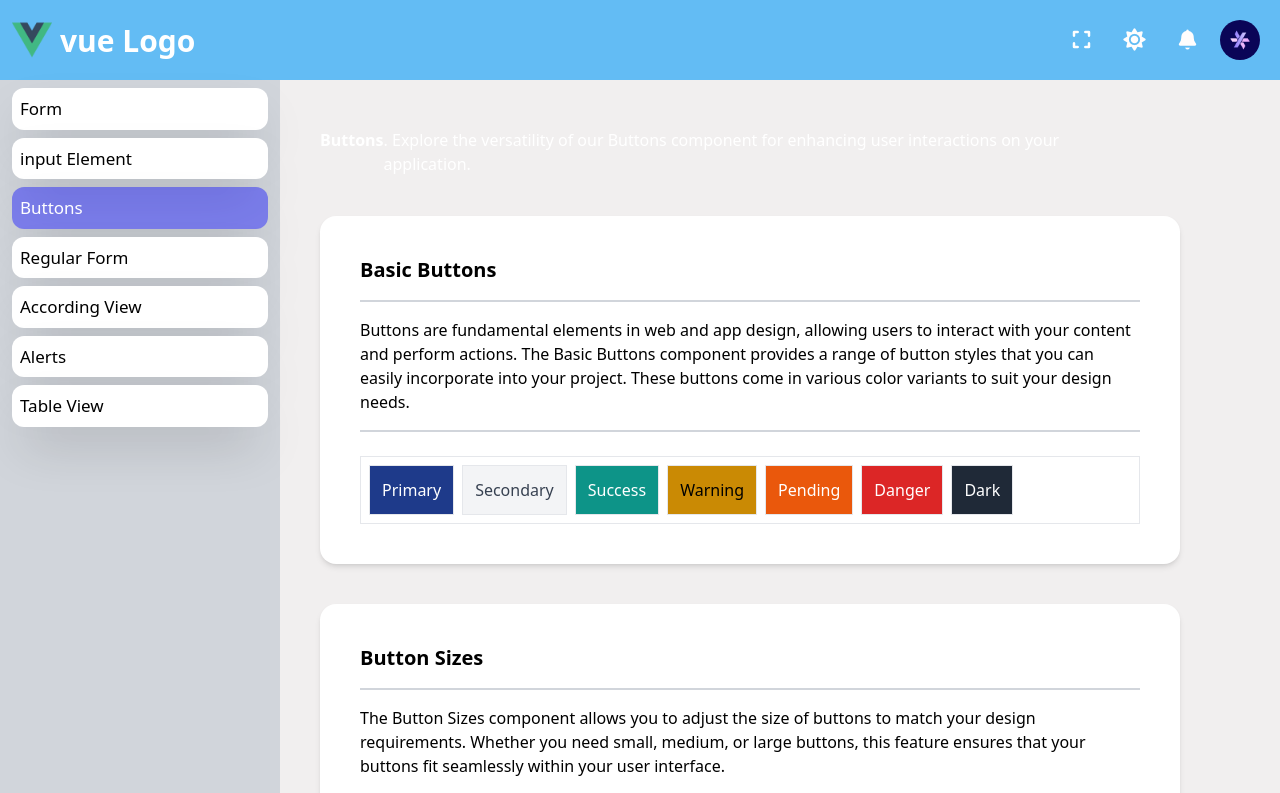
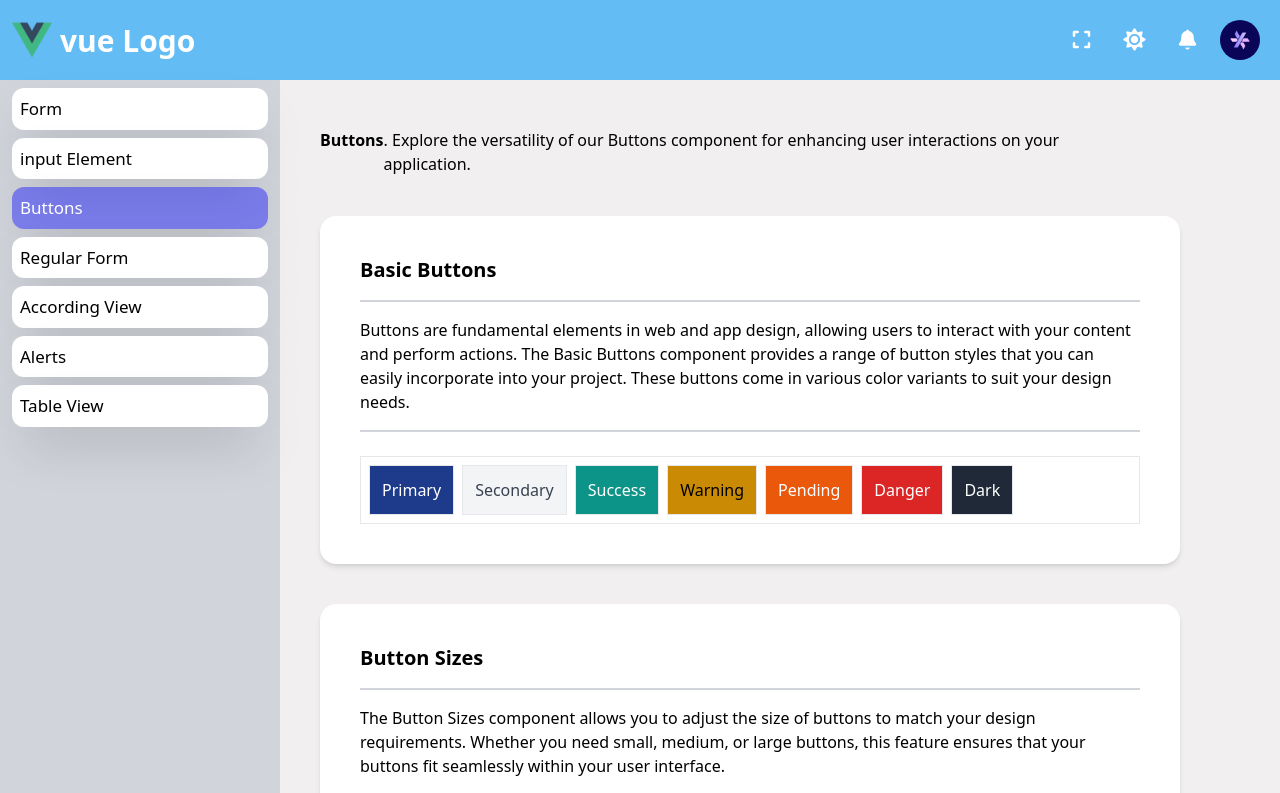
Before and after one commit to cabdikariim242/Ts-Setup, a Vue app: page /buttons in a window 1280 px wide. Shown: the top 793 px of the page. Built offline with nearby package versions, Linux system fonts and the light colour scheme.

Commit message:
changed color

```diff
--- a/src/views/buttons.vue
+++ b/src/views/buttons.vue
@@ -1,6 +1,6 @@
   <template>
     <div class="w-full">
-      <p class="text-white mr-[80px] lg:flex md:hidden hidden"><strong>Buttons</strong> . Explore the versatility of our Buttons component for enhancing user interactions on your application.
+      <p class="text-black mr-[80px] lg:flex md:hidden hidden"><strong>Buttons</strong> . Explore the versatility of our Buttons component for enhancing user interactions on your application.
 </p>
 
 <!-- Basic Buttons -->
@@ -8,7 +8,7 @@
    <BaseCard>
     <h1 class="font-bold text-xl mb-4">Basic Buttons</h1>
     <hr class="my-4 border-t-2 border-gray-300 lg:flex md:flex hidden" />
-    <p class="lg:flex md:flex hidden">Buttons are fundamental elements in web and app design, allowing users to interact with your content and perform actions. The Basic Buttons component provides a range of button styles that you can easily incorporate into your project. These buttons come in various color variants to suit your design needs.</p>
+    <p class="lg:flex md:flex hidden ">Buttons are fundamental elements in web and app design, allowing users to interact with your content and perform actions. The Basic Buttons component provides a range of button styles that you can easily incorporate into your project. These buttons come in various color variants to suit your design needs.</p>
     <hr class="my-4 border-t-2 border-gray-300 lg:flex md:flex hidden" />
     <div class="flex flex-wrap items-center gap-2 mt-6 border border-gray-200 p-2">
       <AppButton :customClass="'p-3 bg-blue-900 text-white hover:bg-blue-800 focus:outline-none focus:ring border'">Primary</AppButton>
```
